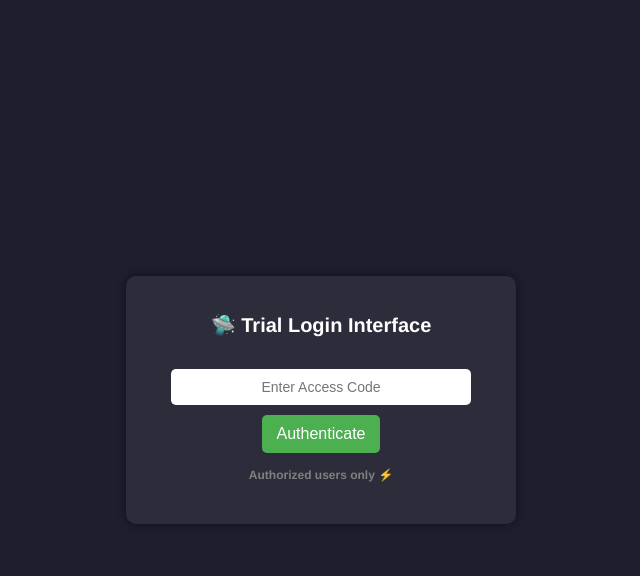
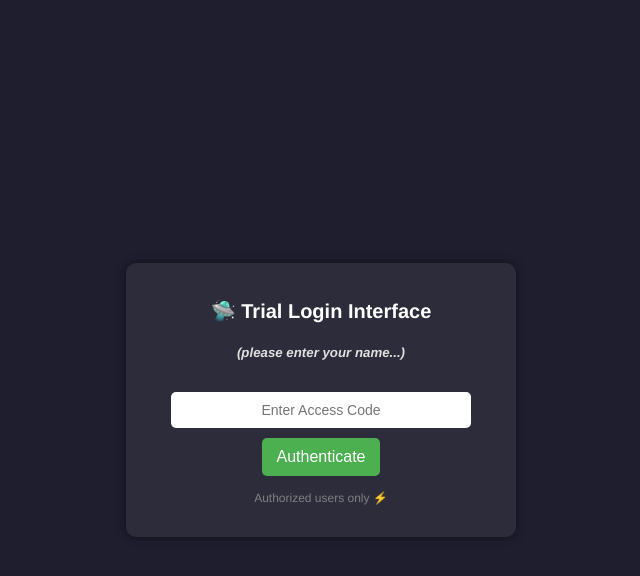
Before and after one commit to shreyasiik/login, a Flask app: page / in a window 1280 px wide. Shown: the top 576 px of the page, without its empty margins (319-959 px from the left). Run offline with Flask 3, Linux system fonts and the light colour scheme.

Commit message:
diff success comments

```diff
--- a/templates/login.html
+++ b/templates/login.html
@@ -63,7 +63,7 @@
 
     <div class="container">
         <h2>🛸 Trial Login Interface</h2>
-        <h5 style="color: rgb(226, 223, 223);><i>(please enter your name...)</i></h5>
+        <h5 style="color: rgb(226, 223, 223);"><i>(please enter your name...)</i></h5>
 
         {% if error_message %}
         <p class="error">{{ error_message }}</p>
```
